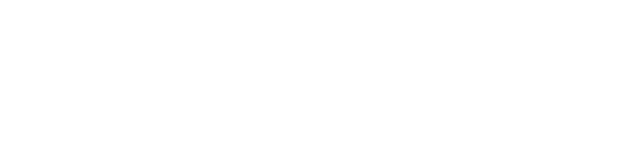
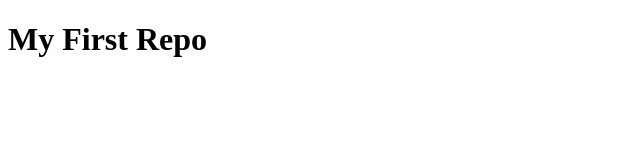
Before and after one commit to olawumi91/Introduction, a plain HTML site: page index.html in a window 1280 px wide. Shown: the whole page, without its empty margins (0-640 px from the left). Drawn offline with Linux system fonts and the light colour scheme.

Commit message:
heading 1 tag added

```diff
--- a/index.html
+++ b/index.html
@@ -6,6 +6,6 @@
     <title>Front End</title>
 </head>
 <body>
-
+   <h1>My First Repo</h1>
 </body>
 </html>
```
